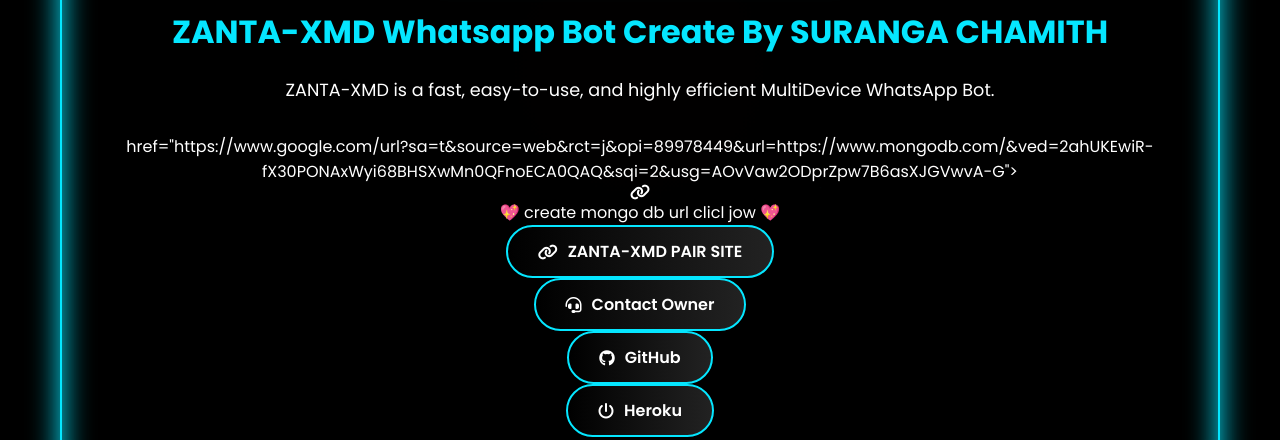
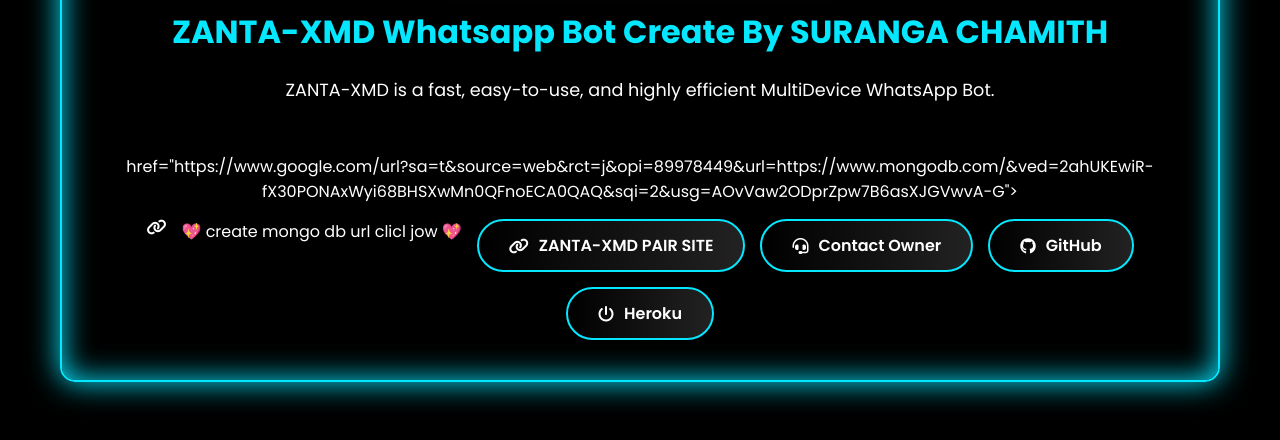
Before and after one commit to zanta-pair/zanta-x-md-pair-web, a website: page main.html in a window 1280 px wide. Shown: the part 570-1010 px from the top of the page. Drawn offline with Linux system fonts and the light colour scheme.

Commit message:
Update main.html

```diff
--- a/main.html
+++ b/main.html
@@ -338,7 +338,9 @@
 
             <h2>ZANTA-XMD Whatsapp Bot Create By SURANGA CHAMITH</h2>
             <p>ZANTA-XMD is a fast, easy-to-use, and highly efficient MultiDevice WhatsApp Bot.</p>
-             href="https://www.google.com/url?sa=t&source=web&rct=j&opi=89978449&url=https://www.mongodb.com/&ved=2ahUKEwiR-fX30PONAxWyi68BHSXwMn0QFnoECA0QAQ&sqi=2&usg=AOvVaw2ODprZpw7B6asXJGVwvA-G">
+
+ <div class="button-group">
+</a>   href="https://www.google.com/url?sa=t&source=web&rct=j&opi=89978449&url=https://www.mongodb.com/&ved=2ahUKEwiR-fX30PONAxWyi68BHSXwMn0QFnoECA0QAQ&sqi=2&usg=AOvVaw2ODprZpw7B6asXJGVwvA-G">
                     <i class="fas fa-link"></i> 💖 create mongo db url clicl jow 💖
                 </a>
 
```
